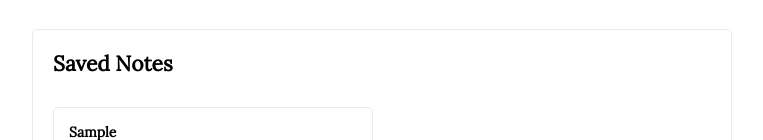
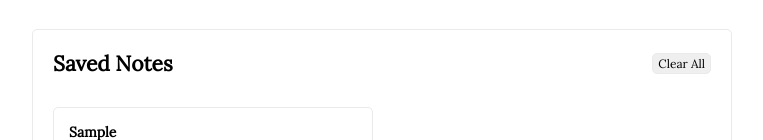
Before and after one commit to qobitech/react-template, a React (Vite) app: page / in a window 1280 px wide. Both pictures are taken after typing "Sample", "Sample" into the empty fields and a click on the button "Save Note". Shown: the part 409-549 px from the top of the page, without its empty margins (258-1021 px from the left). Built offline with nearby package versions, Linux system fonts and the light colour scheme; no server answers.

Commit message:
enabled the deletion of all or one saved notes

```diff
--- a/src/note-app.tsx
+++ b/src/note-app.tsx
@@ -27,8 +27,9 @@ const NotesApp = () => {
   const {
     saveOfflineUpdate,
     getOfflineUpdates,
-    // clearOfflineUpdates,
-    offlineData
+    clearOfflineUpdates,
+    offlineData,
+    removeOfflineItem
   } = useSync<INote>() // Custom hook to manage offline storage
 
   /**
@@ -136,6 +137,10 @@ const NotesApp = () => {
     }
   }, [])
 
+  const handleClearAll = async () => {
+    await clearOfflineUpdates() // Clear them after successful sync
+  }
+
   return (
     <ContainerClass>
       <StatusClass>
@@ -182,7 +187,19 @@ const NotesApp = () => {
         </button>
       </NoteClass>
       <SavedNoteClass>
-        <h2>Saved Notes</h2>
+        <SavedNoteHeaderClass>
+          <h2>Saved Notes</h2>
+          {offlineData?.length ? (
+            <button
+              onClick={async () => {
+                await handleClearAll()
+              }}
+              className="btn-clear"
+            >
+              Clear All
+            </button>
+          ) : null}
+        </SavedNoteHeaderClass>
         {!offlineData?.length ? (
           <p className="no-notes">No notes saved</p>
         ) : (
@@ -195,6 +212,9 @@ const NotesApp = () => {
                   note={n}
                   onClick={() => {
                     handleEditNote(n)
+                  }}
+                  onDelete={async () => {
+                    await removeOfflineItem(n.id)
                   }}
                 />
               ))}
@@ -267,10 +287,26 @@ const SavedNoteClass = styled.div`
     font-size: 11px;
     opacity: 0.7;
   }
+`
+
+const SavedNoteHeaderClass = styled.div`
+  display: flex;
+  align-items: center;
+  justify-content: space-between;
   h2 {
     font-size: 21px;
+    margin: 0;
+  }
+  .btn-clear {
+    outline: none;
+    border: 1px solid #eaeaea;
+    cursor: pointer;
+    border-radius: 5px;
+    font-size: 12px;
+    padding: 2px 5px;
   }
 `
+
 const HeaderClass = styled.div`
   display: flex;
   align-items: center;
```
